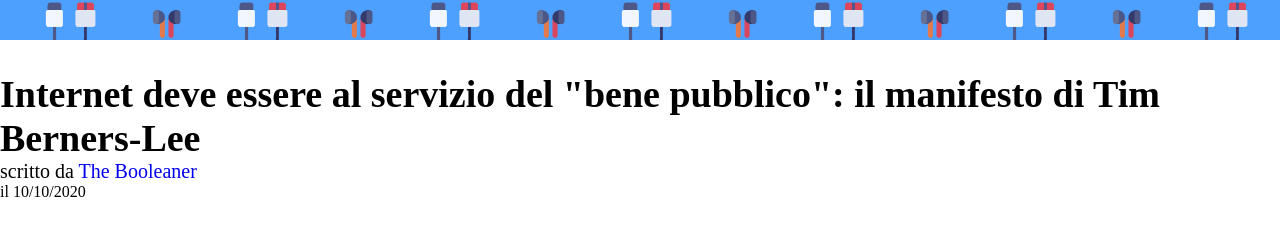
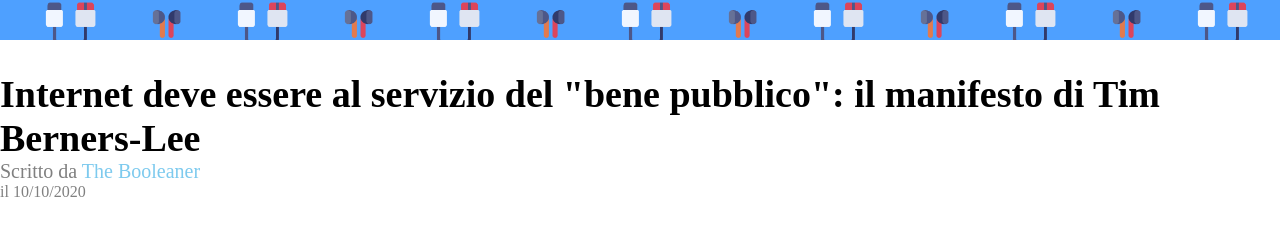
Before and after one commit to KevinTrupia18/html-css-booleaner, a plain HTML site: page index.html in a window 1280 px wide. Shown: the part 60-296 px from the top of the page. Drawn offline with Linux system fonts and the light colour scheme.

Commit message:
feat: aggiunto su style.css text-gray e text-small + in index.html ho aggiunto le class

```diff
--- a/index.html
+++ b/index.html
@@ -20,8 +20,8 @@
         <article>
             <header class="article-header">
                 <h1>Internet deve essere al servizio del "bene pubblico": il manifesto di Tim Berners-Lee </h1>
-                <address>scritto da <a href="#">The Booleaner</a></address>
-                <time datetime="2020-10-10"> il 10/10/2020</time>
+                <address class="text-gray">Scritto da <a href="#">The Booleaner</a></address>
+                <time class="text-gray" datetime="2020-10-10"> il 10/10/2020</time>
 
             </header>
 
--- a/style.css
+++ b/style.css
@@ -5,6 +5,7 @@ body {
 
 a {
     text-decoration: none;
+    color: #7dcaee;
 
 }
 
@@ -15,6 +16,13 @@ a {
 }
 
 
+.text-gray{
+    color: #808080;
+}
+
+.text-small{
+    font-size: 12px;
+}
 
 #main-header {
     height: 100px;
```
